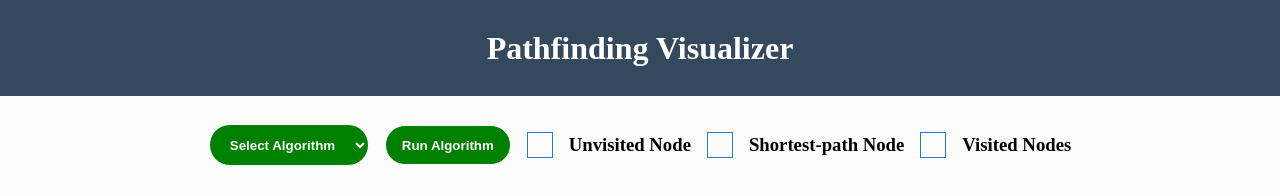
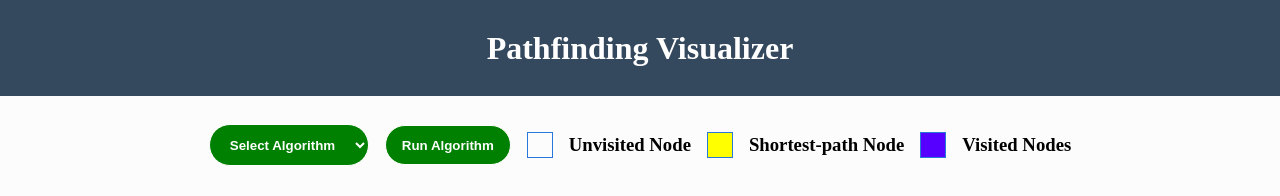
Before and after one commit to Gokul-Bhatt/Pathfinding-Visualizer, a React (Vite) app: page / in a window 1280 px wide. Shown: the top 196 px of the page. Built offline with nearby package versions, Linux system fonts and the light colour scheme.

Commit message:
Update home.css

```diff
--- a/src/components/home/home.css
+++ b/src/components/home/home.css
@@ -37,10 +37,15 @@
   max-width: 100%;
 }
 
-.shortpath,
+.shortpath{
+  width: 25px;
+  height: 25px;
+  background-color: yellow;
+}
 .visitedpath {
   width: 25px;
   height: 25px;
+  background-color: #5600FF;
 }
 
 
```
